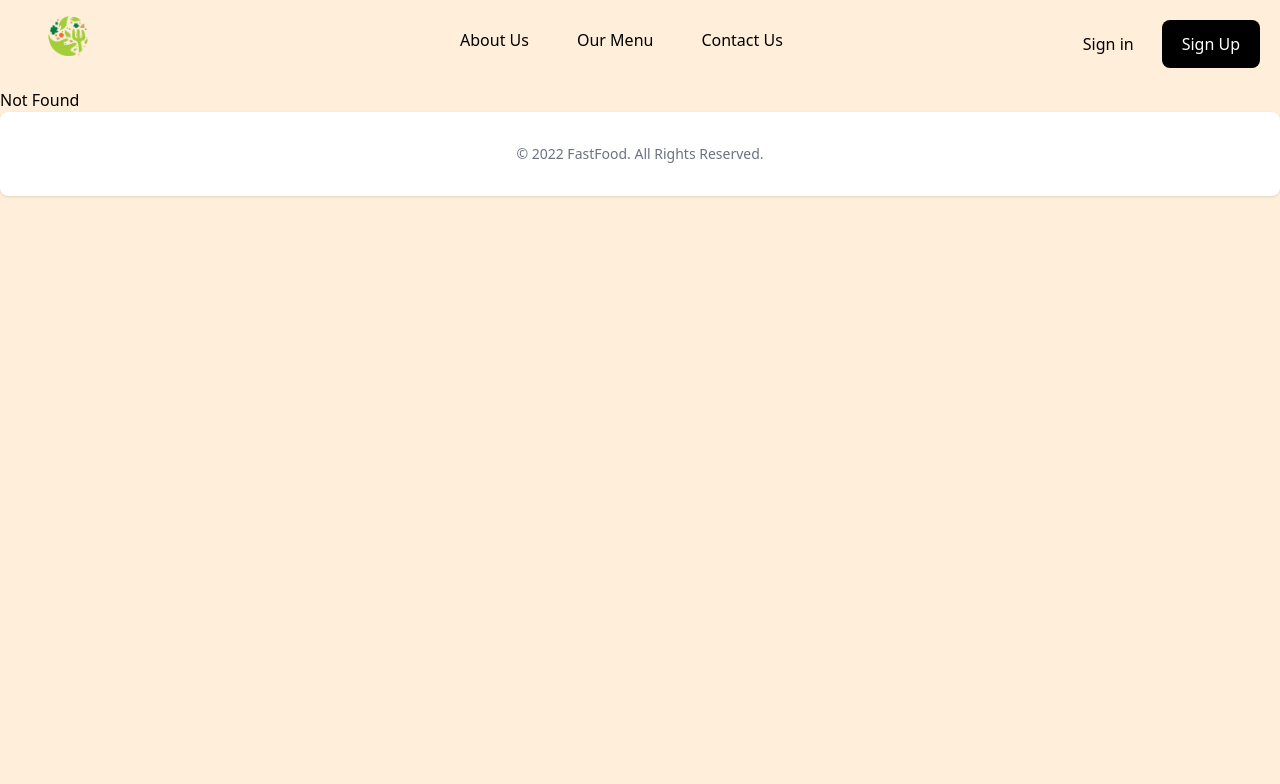
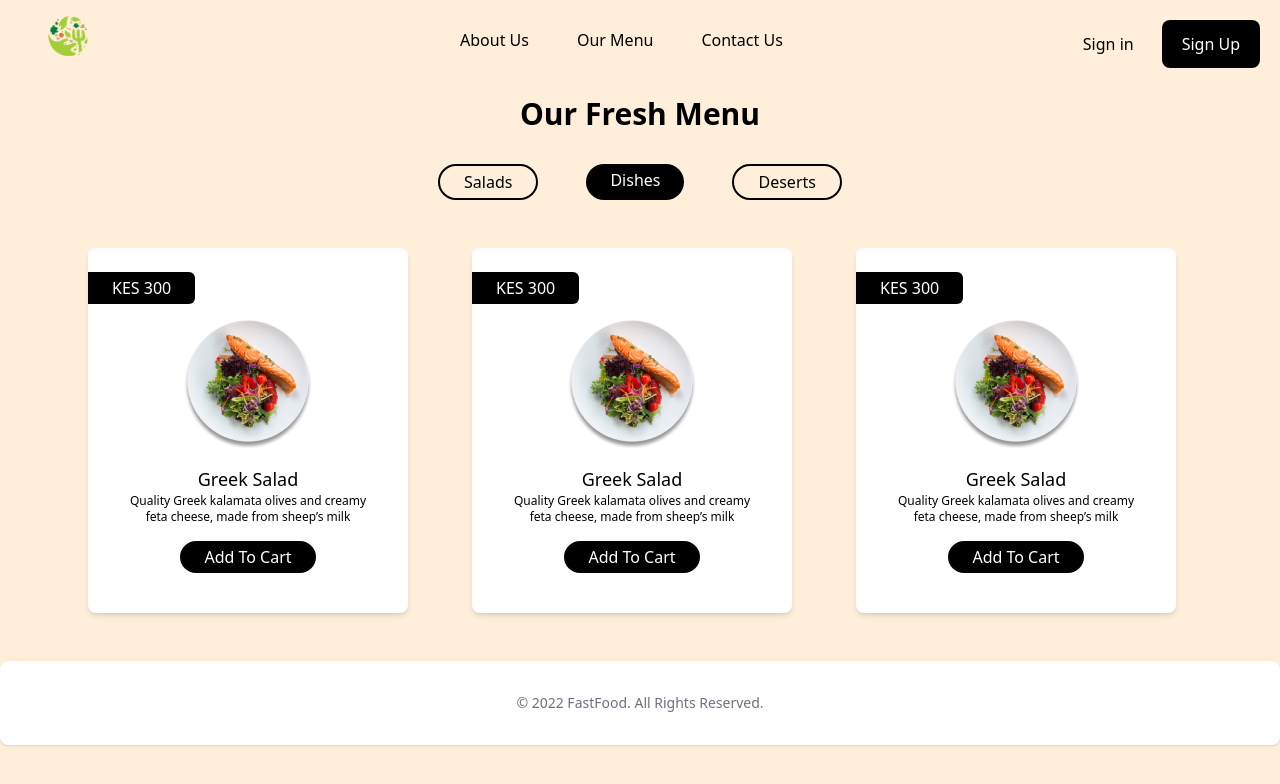
Before and after one commit to EdwinWalela/fastfood, a React (Create React App) app: page /menu/dishes in a window 1280 px wide. Before the commit this address had no page. Shown: the top 784 px of the page. Built offline with nearby package versions, Linux system fonts and the light colour scheme.

Commit message:
menu tabs active styles

```diff
--- a/src/App.js
+++ b/src/App.js
@@ -5,6 +5,7 @@ import LandingPage from './pages/Landing';
 import LoginPage from './pages/Login';
 import RegisterPage from './pages/Register';
 import Menu from './pages/Menu'
+import MenuList from "./pages/Menu/menuList"
 import Footer from "./pages/Layout/Footer"
 
 function App() {
@@ -15,7 +16,12 @@ function App() {
         <Route path="/" element={<LandingPage />}/>
         <Route path="/sign-in" element={<LoginPage />}/>
         <Route path="/register" element={<RegisterPage />}/>
-        <Route path="/menu" element={<Menu />} />
+        <Route path="/menu/*">
+          <Route path="salads" element={<Menu />}/>
+          <Route path="dishes" element={<Menu />}/>
+          <Route path="deserts" element={<Menu />}/>
+          <Route path="*" element={<Menu />}/>
+        </Route>
         <Route path="*" element={<p>Not Found</p>}/>
       </Routes>
       <Footer />
--- a/src/pages/Layout/NavBar/menuItems.js
+++ b/src/pages/Layout/NavBar/menuItems.js
@@ -10,7 +10,7 @@ const MenuItems = () =>{
           About Us
         </NavLink>
         <NavLink
-          to="/menu"
+          to="/menu/dishes"
           className={({isActive})=> isActive ? "px-6 py-3 font-medium cursor-pointer": "px-6 py-3 cursor-pointer"}>
           Our Menu
         </NavLink>
--- a/src/pages/Menu/index.js
+++ b/src/pages/Menu/index.js
@@ -1,7 +1,12 @@
+import MenuTabs from "./menuTabs"
 import MenuList from "./menuList"
-import MenuTabs from "./menuTabs"
+import { useLocation } from "react-router-dom"
 
 const Menu = () =>{
+  const location = useLocation()
+
+  let category = location.pathname.split("/")[2]
+
   return (
     <div className="my-2">
       <h1 className="text-3xl font-bold text-center">Our Fresh Menu</h1>
--- a/src/pages/Menu/menuTabs.js
+++ b/src/pages/Menu/menuTabs.js
@@ -1,9 +1,42 @@
+import { NavLink } from "react-router-dom"
+
 const MenuTabs = () =>{
   return (
     <div className="flex justify-center my-6">
-      <button className="bg-black text-white py-1  px-6 mx-6 rounded-full my-2">Salads</button>
-      <button className="border-black border-2  py-1  px-6 mx-6 rounded-full my-2">Dishes</button>
-      <button className="border-black border-2 py-1  px-6 mx-6 rounded-full my-2">Deserts</button>
+      <NavLink
+        to="/menu/salads"
+        className={({isActive})=>{
+          return isActive ?
+            "bg-black text-white py-1 px-6 mx-6 rounded-full my-2"
+            :
+            "border-black border-2  py-1  px-6 mx-6 rounded-full my-2"
+        }}
+      >
+        <button>Salads
+        </button>
+      </NavLink>
+      <NavLink
+        to="/menu/dishes"
+        className={({isActive})=>{
+          return isActive ?
+            "bg-black text-white py-1 px-6 mx-6 rounded-full my-2"
+            :
+            "border-black border-2  py-1  px-6 mx-6 rounded-full my-2"
+        }}
+      >
+        <button>Dishes</button>
+      </NavLink>
+      <NavLink
+        to="/menu/deserts"
+        className={({isActive})=>{
+          return isActive ?
+            "bg-black text-white py-1 px-6 mx-6 rounded-full my-2"
+            :
+            "border-black border-2  py-1  px-6 mx-6 rounded-full my-2"
+        }}
+      >
+        <button >Deserts</button>
+      </NavLink>
     </div>
   )
 }
```
